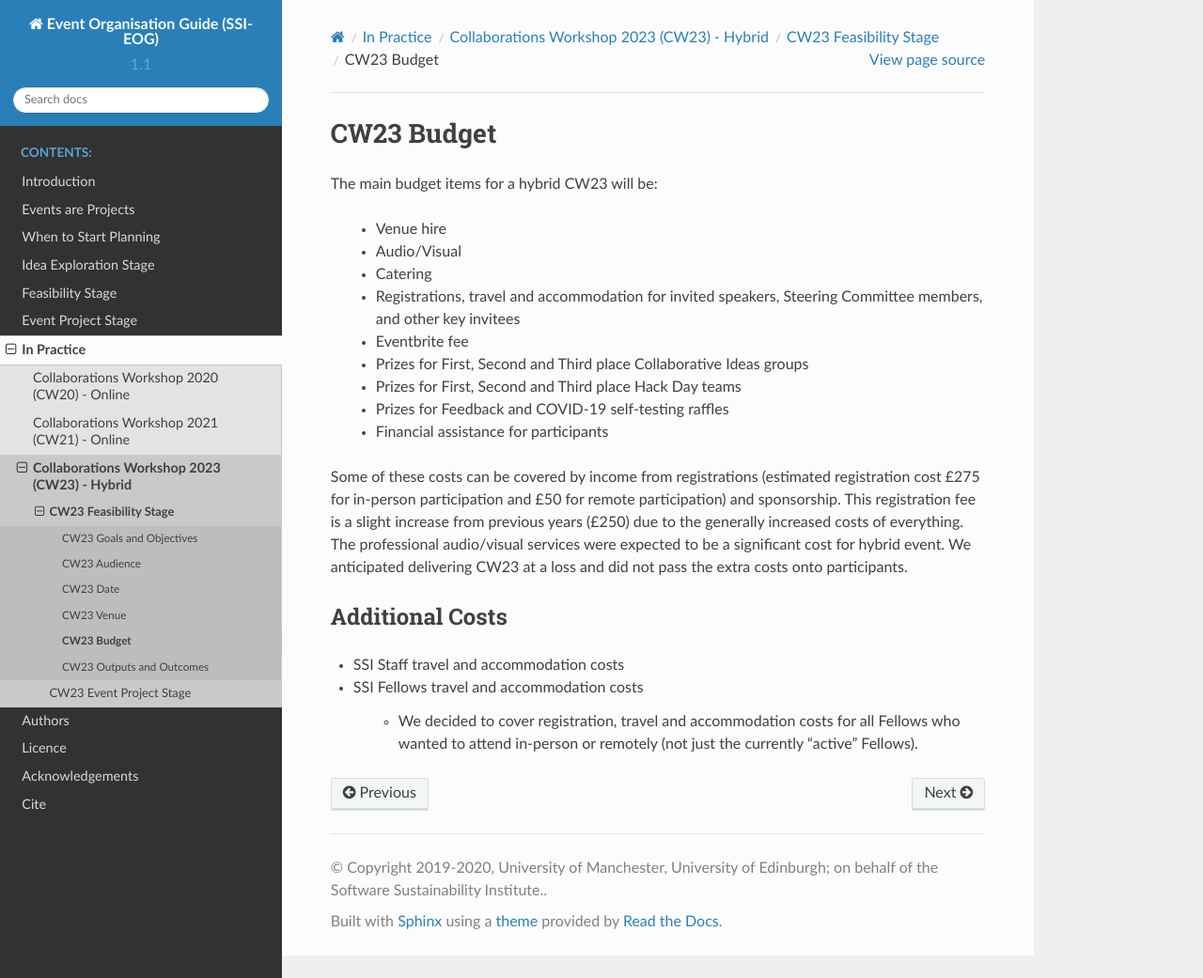
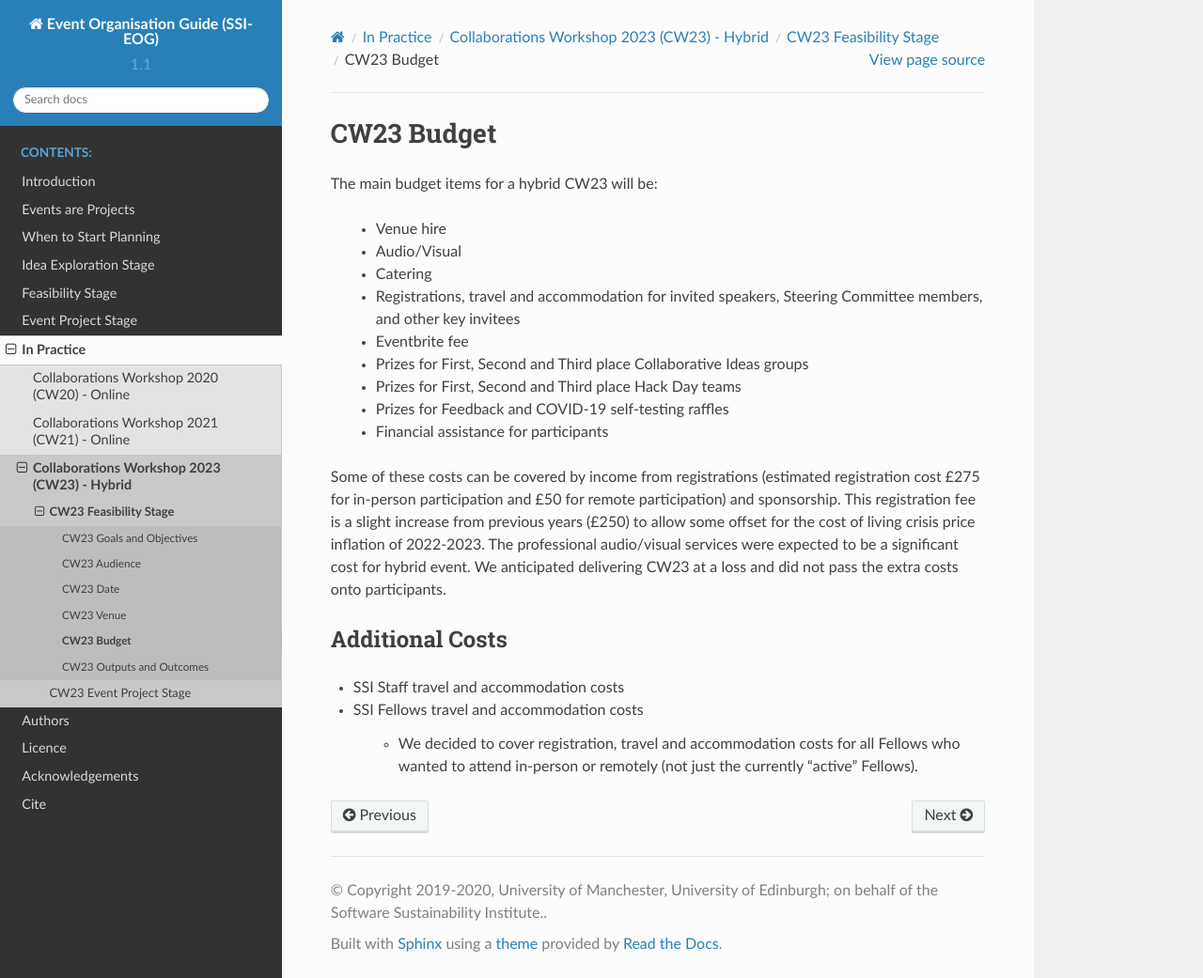
Before and after one commit to softwaresaved/event-organisation-guide, a Sphinx documentation site: the page built from docs/eog/eog-in-practice/cw23/feasibility-stage/fs-budget.rst, in a window 1280 px wide and 1041 px high. Shown: the whole window at 94% size. Built offline with Sphinx 7.4.7 and the Read the Docs theme 2.0.0, drawn with Linux system fonts in a browser that asks for light colours; pages that are not in the unit, such as notebooks, are missing from menus.

Commit message:
Update docs/eog/eog-in-practice/cw23/feasibility-stage/fs-budget.rst
Co-authored-by: shoaibsufi <shoaibsufi@gmail.com>

```diff
--- a/docs/eog/eog-in-practice/cw23/feasibility-stage/fs-budget.rst
+++ b/docs/eog/eog-in-practice/cw23/feasibility-stage/fs-budget.rst
@@ -16,7 +16,7 @@ The main budget items for a hybrid CW23 will be:
  - Financial assistance for participants
 
 Some of these costs can be covered by income from registrations (estimated registration cost £275 for in-person participation and £50 for remote participation) and sponsorship.
-This registration fee is a slight increase from previous years (£250) due to the generally increased costs of everything.
+This registration fee is a slight increase from previous years (£250) to allow some offset for the cost of living crisis price inflation of 2022-2023.
 The professional audio/visual services were expected to be a significant cost for hybrid event.
 We anticipated delivering CW23 at a loss and did not pass the extra costs onto participants.
 
```
